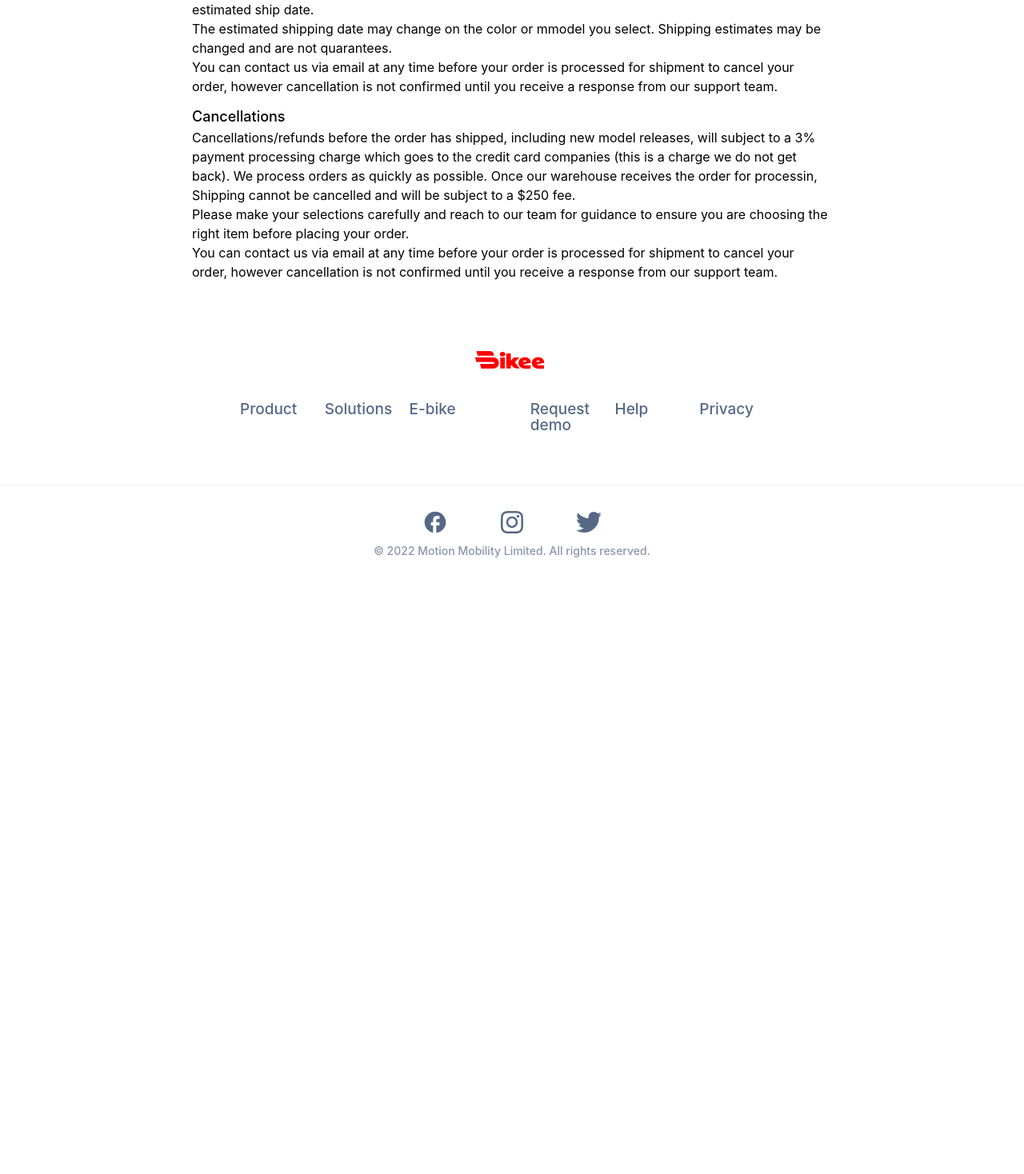
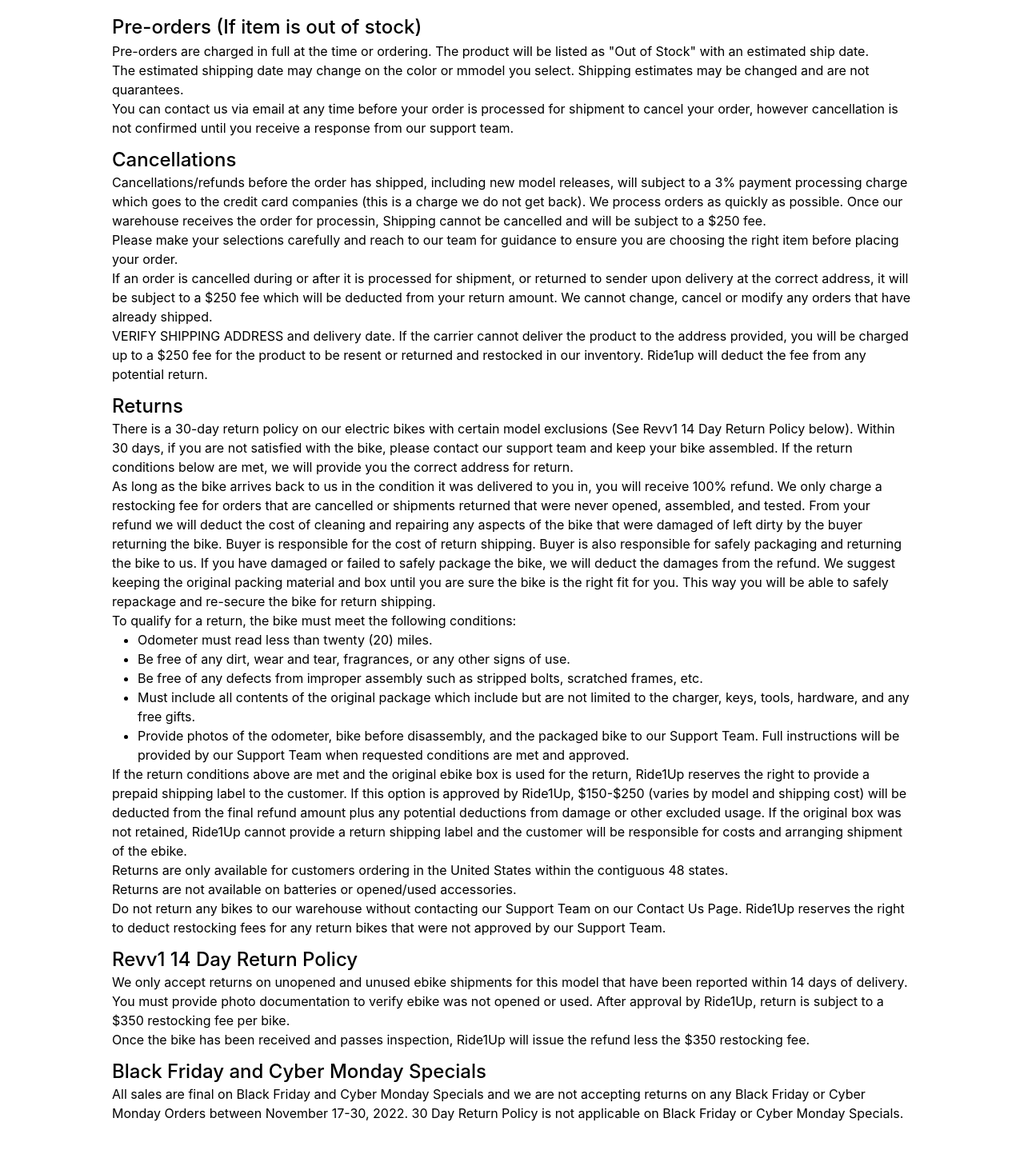
Before and after one commit to AdeCode/Bikee, a React (Create React App) app: page /pre-order-policy in a window 1280 px wide. Shown: the part 182-1650 px from the top of the page at 80% size. Before the commit the page ends 983 px from the top, so only its background shows below. Built offline with nearby package versions, Linux system fonts and the light colour scheme.

Commit message:
added pre order policy

```diff
--- a/src/@services/orderService.js
+++ b/src/@services/orderService.js
@@ -15,6 +15,12 @@
 async function getUserOrders({queryKey}){
     const [_key, {productId}] = queryKey
     const {data} = await httpService.get(`/products/${productId}`)
+    return data
+}
+
+async function getUserAddress({queryKey}){
+    const [_key, {userId}] = queryKey
+    const {data} = await httpService.secureInstance.get(`/address/${userId}`)
     return data
 }
 
@@ -46,7 +52,8 @@
     generatePaymentLink,
     getBanks,
     getWebUsers,
-    saveShippingAddress
+    saveShippingAddress,
+    getUserAddress
 }
 
 export default orderService
--- a/src/components/@shared/SummaryOrder.js
+++ b/src/components/@shared/SummaryOrder.js
@@ -52,10 +52,10 @@
 
 
 
-    cartState && console.log(cartState)
+    // cartState && console.log(cartState)
 
     const {state:user} = useContext(AuthContext)
-    user && console.log(user)
+    // user && console.log(user)
 
 
     //console.log(helperFunction.getTotalOrderAmount(cartState))
@@ -63,8 +63,7 @@
     const addOrderMutation = useMutation(orderService.addOrder,{
         onSuccess: res => {
             console.log(res)
-            openModal()
-            //navigate('/dashboard')
+            //openModal()
         },
         onError: err => {
             console.log(err.message)
@@ -73,11 +72,12 @@
 
     const generatePaymentLinkMutation = useMutation(orderService.generatePaymentLink,{
         onSuccess: res => {
-            console.log(res)
-            setPaymentURL(res.data)
+            console.log('submitting order...')
+            submitOrder()
+            window.open(res.data,'_self')
+            //setPaymentURL(res.data)
             // openPaymentModal()
-            handleOpen()
-            submitOrder()
+            // handleOpen()
         },
         onError: err => {
             console.log(err.message)
@@ -86,7 +86,7 @@
 
     const getBikeeBanks = useMutation(orderService.getBanks,{
         onSuccess: res => {
-            console.log(res)
+            // console.log(res)
             setBikeeBanks(res.data.data)
         },
         onError: err => {
--- a/src/pages/PreOrderPolicy.js
+++ b/src/pages/PreOrderPolicy.js
@@ -3,11 +3,11 @@
 function PreOrderPolicy() {
     return (
         <div className='flex justify-center lg:pt-[90px]'>
-            <div className='lg:max-w-[800px]'>
+            <div className='lg:max-w-[1000px]'>
                 <div className='mb-3'>
-                    <h2 className='font-semibold text-2xl lg:text-center mb-2'>Return and Pre-Order Policy</h2>
-                    <h3 className='font-medium text-lg'>Pre-orders (If item is out of stock)</h3>
-                    <p className=''>
+                    <h2 className='font-semibold text-[4rem] lg:text-center mb-3'>Return and Pre-Order Policy</h2>
+                    <h3 className='font-medium text-[1.5rem]'>Pre-orders (If item is out of stock)</h3>
+                    <p className='text-base'>
                         Pre-orders are charged in full at the time or ordering. The product will be listed as "Out of Stock" with an estimated ship date.
                     </p>
                     <p>The estimated shipping date may change on the color or mmodel you select. Shipping estimates may be changed and are not quarantees.</p>
@@ -16,7 +16,7 @@
                     </p>
                 </div>
                 <div className='mb-3'>
-                    <h3 className='font-medium text-lg'>Cancellations</h3>
+                    <h3 className='font-medium text-2xl'>Cancellations</h3>
                     <p className=''>
                         Cancellations/refunds before the order has shipped, including new model releases, will subject to a 3% payment processing charge which goes to the credit
                         card companies (this is a charge we do not get back). We process orders as quickly as possible. Once our warehouse receives the order for processin, Shipping
@@ -24,8 +24,49 @@
                     </p>
                     <p>Please make your selections carefully and reach to our team for guidance to ensure you are choosing the right item before placing your order.</p>
                     <p>
-                        You can contact us via email at any time before your order is processed for shipment to cancel your order, however cancellation is not confirmed until you receive a response from our support team.
+                    If an order is cancelled during or after it is processed for shipment, or returned to sender upon delivery at the correct address, it will be subject to a $250 fee which will be deducted from your return amount. We cannot change, cancel or modify any orders that have already shipped.
                     </p>
+                    <p>
+                    VERIFY SHIPPING ADDRESS and delivery date. If the carrier cannot deliver the product to the address provided, you will be charged up to a $250 fee for the product to be
+                    resent or returned and restocked in our inventory. Ride1up will deduct the fee from any potential return.
+                    </p>
+                </div>
+                <div className='mb-3'>
+                    <h3 className='font-medium text-2xl'>Returns</h3>
+                    <h4 className='text-base'>
+                    There is a 30-day return policy on our electric bikes with certain model exclusions (See Revv1 14 Day Return Policy below). Within 30 days, if you are not satisfied with the bike, please contact our support team and keep your bike assembled. If the return conditions below are met, we will provide you the correct address for return.
+                    <p className=''>
+                    As long as the bike arrives back to us in the condition it was delivered to you in, you will receive 100% refund. We only charge a restocking fee for orders that are cancelled or shipments returned that were never opened, assembled, and tested. From your refund we will deduct the cost of cleaning and repairing any aspects of the bike that were damaged of left dirty by the buyer returning the bike. Buyer is responsible for the cost of return shipping. Buyer is also responsible for safely packaging and returning the bike to us. If you have damaged or failed to safely package the bike, we will deduct the damages from the refund. We suggest keeping the original packing material and box until you are
+                    sure the bike is the right fit for you. This way you will be able to safely repackage and re-secure the bike for return shipping.
+                    </p>
+                    </h4>
+                    <p>To qualify for a return, the bike must meet the following conditions:</p>
+                    <ul className='ml-8'>
+                        <li className='text-base list-disc'>Odometer must read less than twenty (20) miles.</li>
+                        <li className='text-base list-disc'>Be free of any dirt, wear and tear, fragrances, or any other signs of use.</li>
+                        <li className='text-base list-disc'>Be free of any defects from improper assembly such as stripped bolts, scratched frames, etc.</li>
+                        <li className='text-base list-disc'>Must include all contents of the original package which include but are not limited to the charger, keys, tools, hardware, and any free gifts.</li>
+                        <li className='text-base list-disc'>Provide photos of the odometer, bike before disassembly, and the packaged bike to our Support Team. Full instructions will be provided by our Support Team when requested conditions are met and approved.</li>
+                    </ul>
+                    <p>
+                    If the return conditions above are met and the original ebike box is used for the return, Ride1Up reserves the right to provide a prepaid shipping label to the customer. If this option is approved by Ride1Up, $150-$250 (varies by model and shipping cost) will be deducted from the final refund amount plus any potential deductions from damage or other excluded usage. If the original box was not retained,
+                    Ride1Up cannot provide a return shipping label and the customer will be responsible for costs and arranging shipment of the ebike.
+                    </p>
+                    <p>Returns are only available for customers ordering in the United States within the contiguous 48 states.</p>
+                    <p>Returns are not available on batteries or opened/used accessories.</p>
+                    Do not return any bikes to our warehouse without contacting our Support Team on our Contact Us Page. Ride1Up reserves the right to deduct restocking fees for any return bikes that were not approved by our Support Team.
+                </div>
+                <div className='mb-3'>
+                    <h3 className='font-medium text-2xl'>Revv1 14 Day Return Policy</h3>
+                    <p className=''>
+                    We only accept returns on unopened and unused ebike shipments for this model that have been reported within 14 days of delivery. You must provide photo documentation to verify ebike was not opened or used. After approval by Ride1Up, return is subject to a $350 restocking fee per bike.
+                    </p>
+                    <p>Once the bike has been received and passes inspection, Ride1Up will issue the refund less the $350 restocking fee.</p>
+                </div>
+                <div className='mb-3'>
+                    <h3 className='font-medium text-2xl'>Black Friday and Cyber Monday Specials</h3>
+                    <p className=''>
+                    All sales are final on Black Friday and Cyber Monday Specials and we are not accepting returns on any Black Friday or Cyber Monday Orders between November 17-30, 2022. 30 Day Return Policy is not applicable on Black Friday or Cyber Monday Specials.                    </p>
                 </div>
             </div>
         </div>
--- a/src/reducers/CartReducer.js
+++ b/src/reducers/CartReducer.js
@@ -4,7 +4,7 @@
             action.payload.quantity = 1
             action.payload.amount = parseInt(action.payload.amount)
             action.payload.total = action.payload.quantity * parseInt(action.payload.amount)
-            console.log(action.payload)
+            // console.log(action.payload)
             return [
                 ...state,
                 action.payload
```
Also changed, not shown: src/pages/PreOrder.js (+17 -8 lines), src/pages/UserProfile.js (+43 -27 lines).
